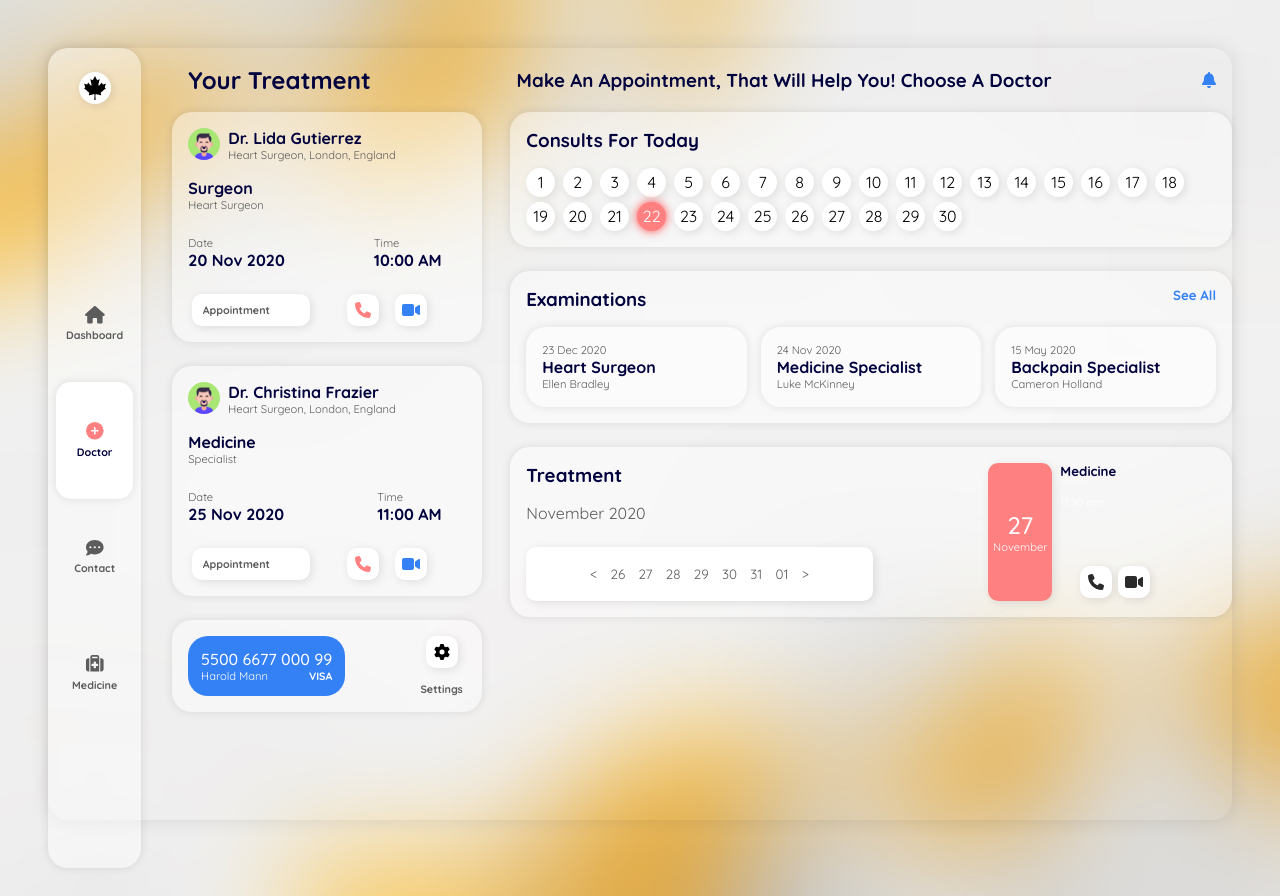
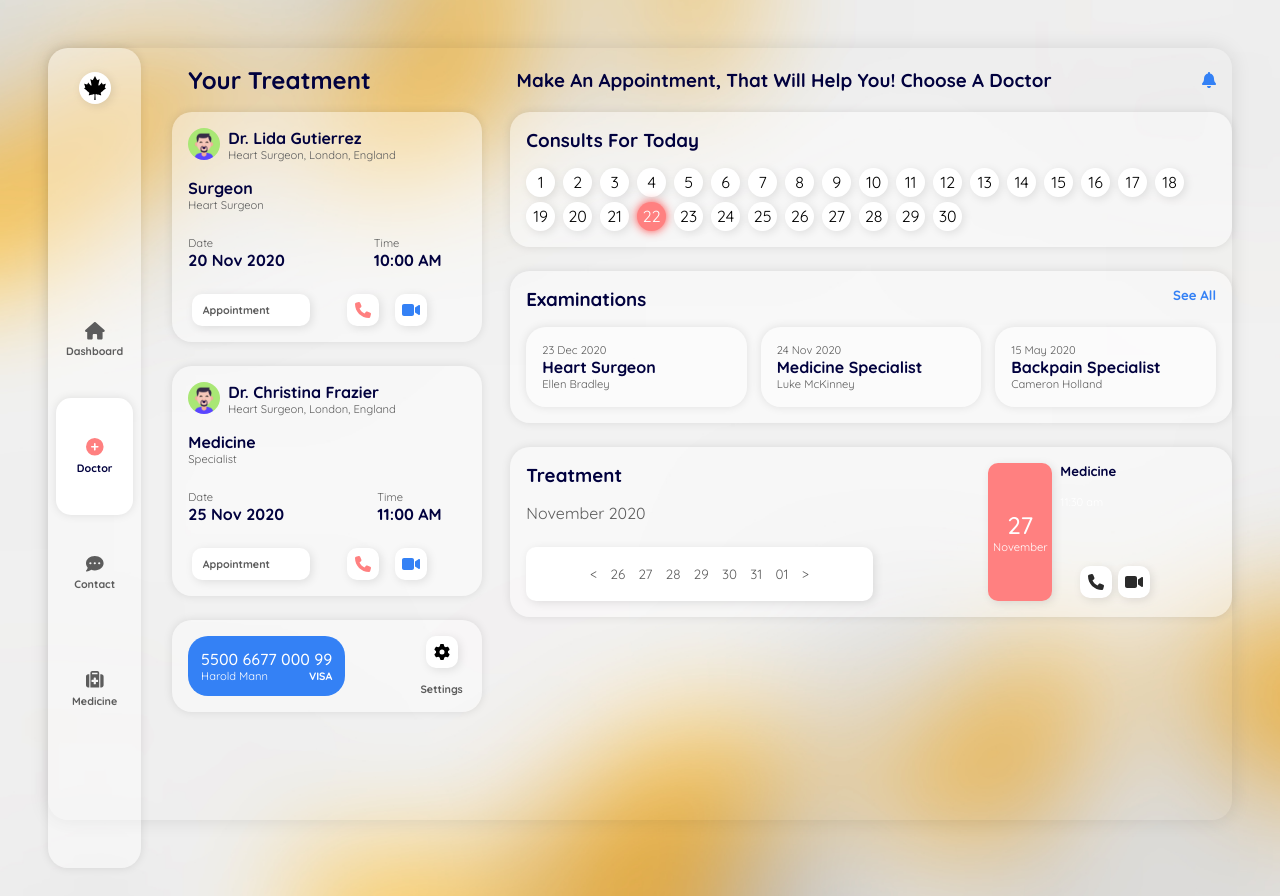
Before and after one commit to joshuaoni/shmt, a React (Create React App) app: page / in a window 1280 px wide. Built offline with nearby package versions, Linux system fonts and the light colour scheme.

Commit message:
first commit

```diff
--- a/src/App.css
+++ b/src/App.css
@@ -44,7 +44,7 @@
 }
 
 .sidebar .cog + div {
-  padding: 2rem 0 7rem 0;
+  padding: 2rem 0 6rem 0;
   width: 100%;
   display: flex;
   flex-direction: column;
```
